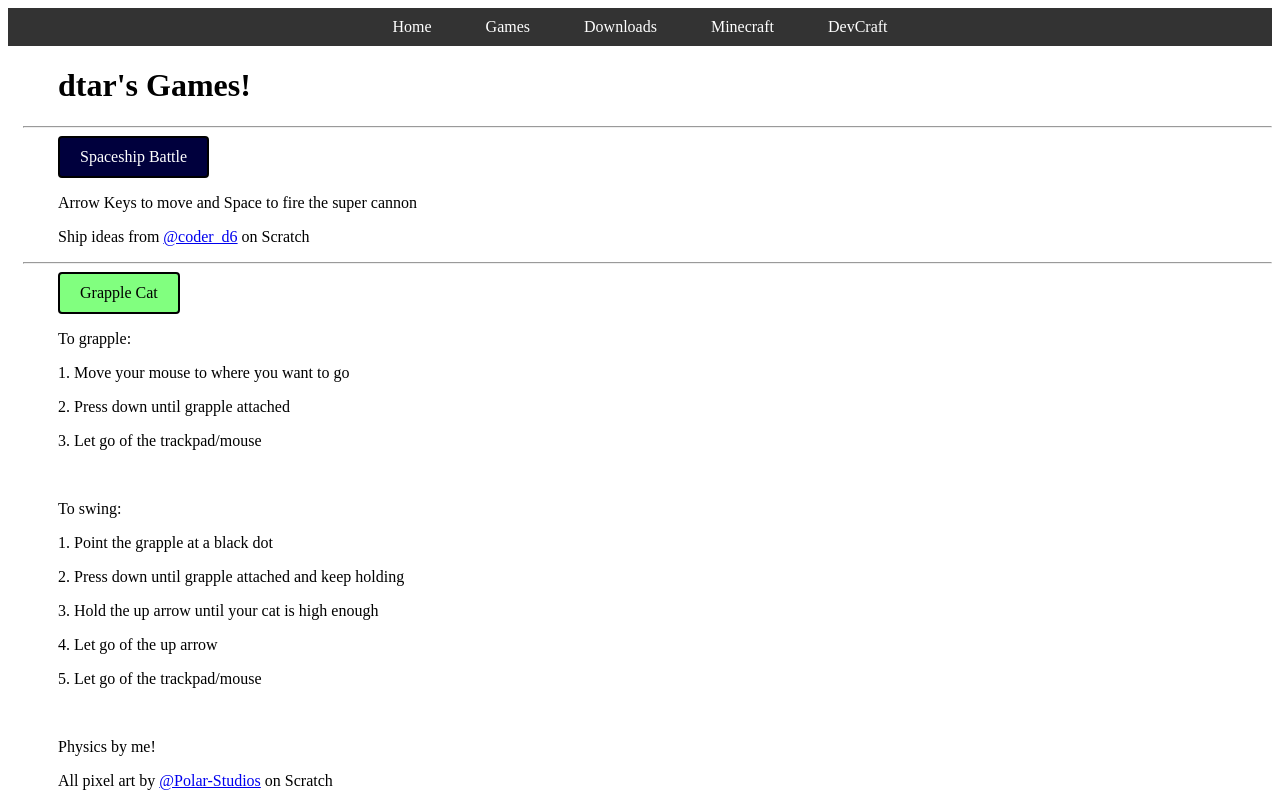
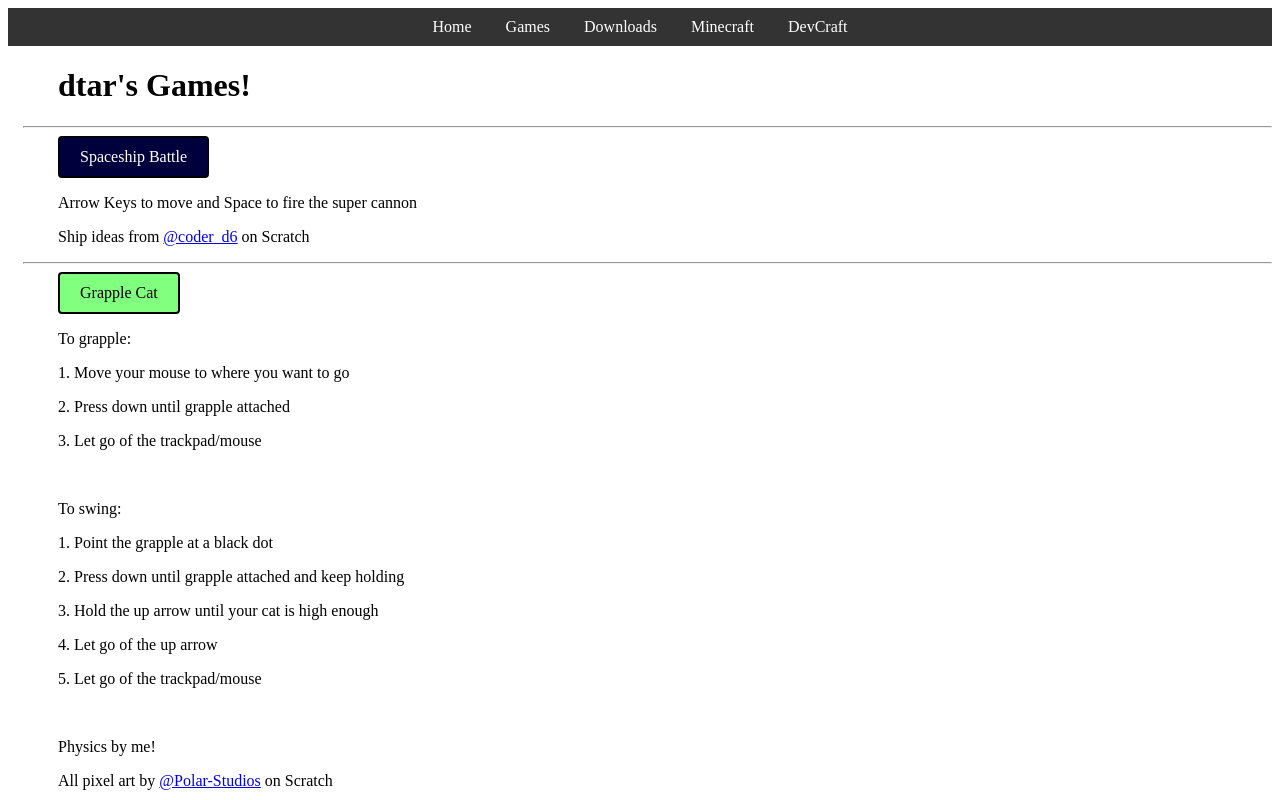
Before and after one commit to dtar-github/dtar-github.github.io, a plain HTML site: page games.html in a window 1280 px wide. Shown: the top 800 px of the page. Drawn offline with Linux system fonts and the light colour scheme.

Commit message:
updated nav

```diff
--- a/games.html
+++ b/games.html
@@ -44,11 +44,6 @@
             background-color: #00000000;
             border-color: #00000000;
         }
-        nav {
-            text-align: center;
-            background-color: #333;
-            padding: 10px;
-        }
         .games {
             margin-left: 50px;
             margin-bottom: 100px;
@@ -56,12 +51,17 @@
         hr {
             margin-left: -35px;
         }
+        nav {
+            text-align: center;
+            background-color: #333;
+            padding: 10px;
+        }
         nav a {
             color: white;
             text-decoration: none;
-            padding: 10px 20px;
-            margin: 0 5px;
-            border-radius: 4px;
+            padding: 5px 10px;
+            margin: 5px;
+            border-radius: 10px;
         }
     </style>
 </head>
```
Also changed, not shown: downloads.html (+3 -3 lines), index.html (+3 -3 lines), minecraft.html (+3 -3 lines), server.html (+3 -3 lines).
